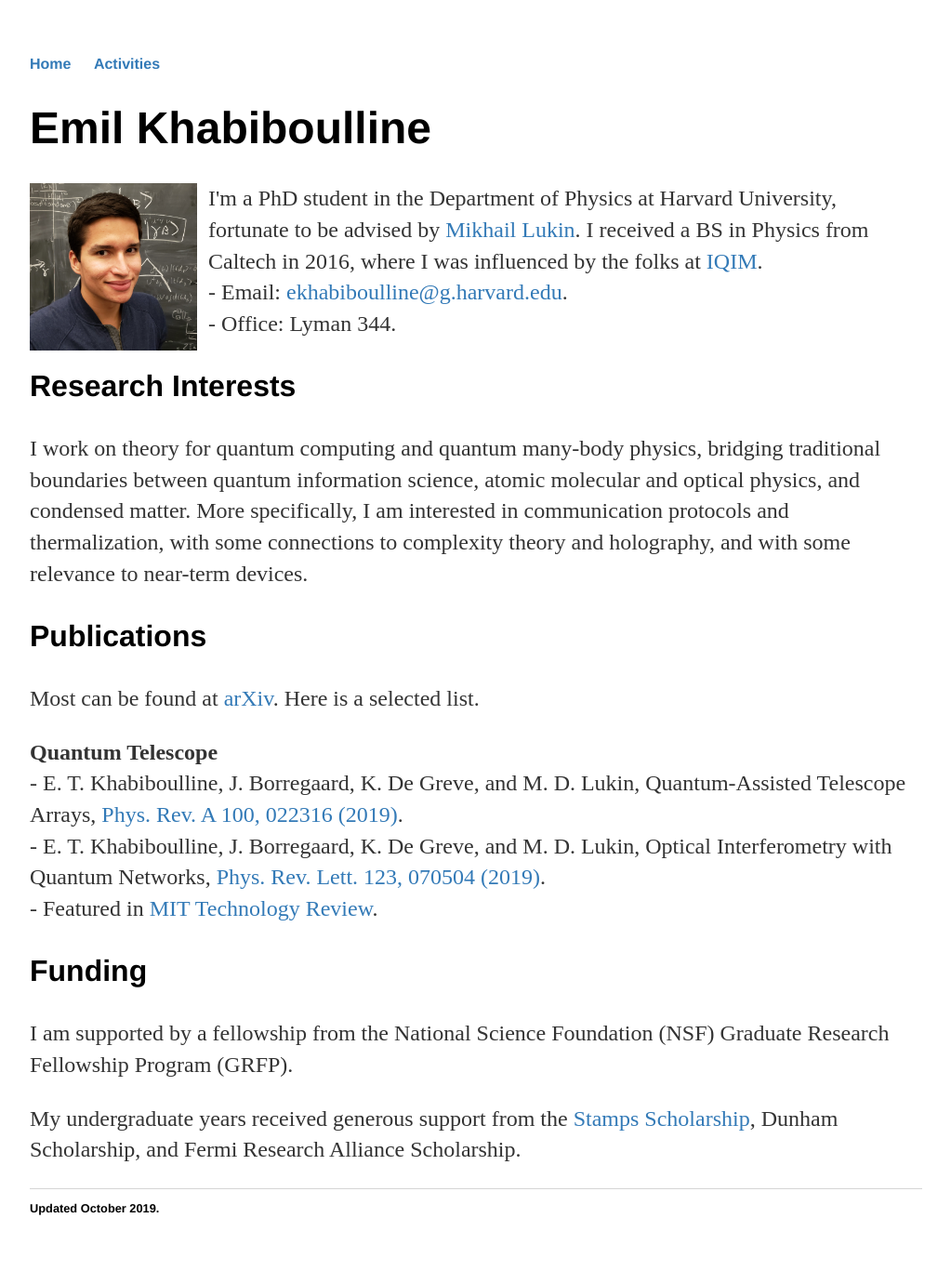
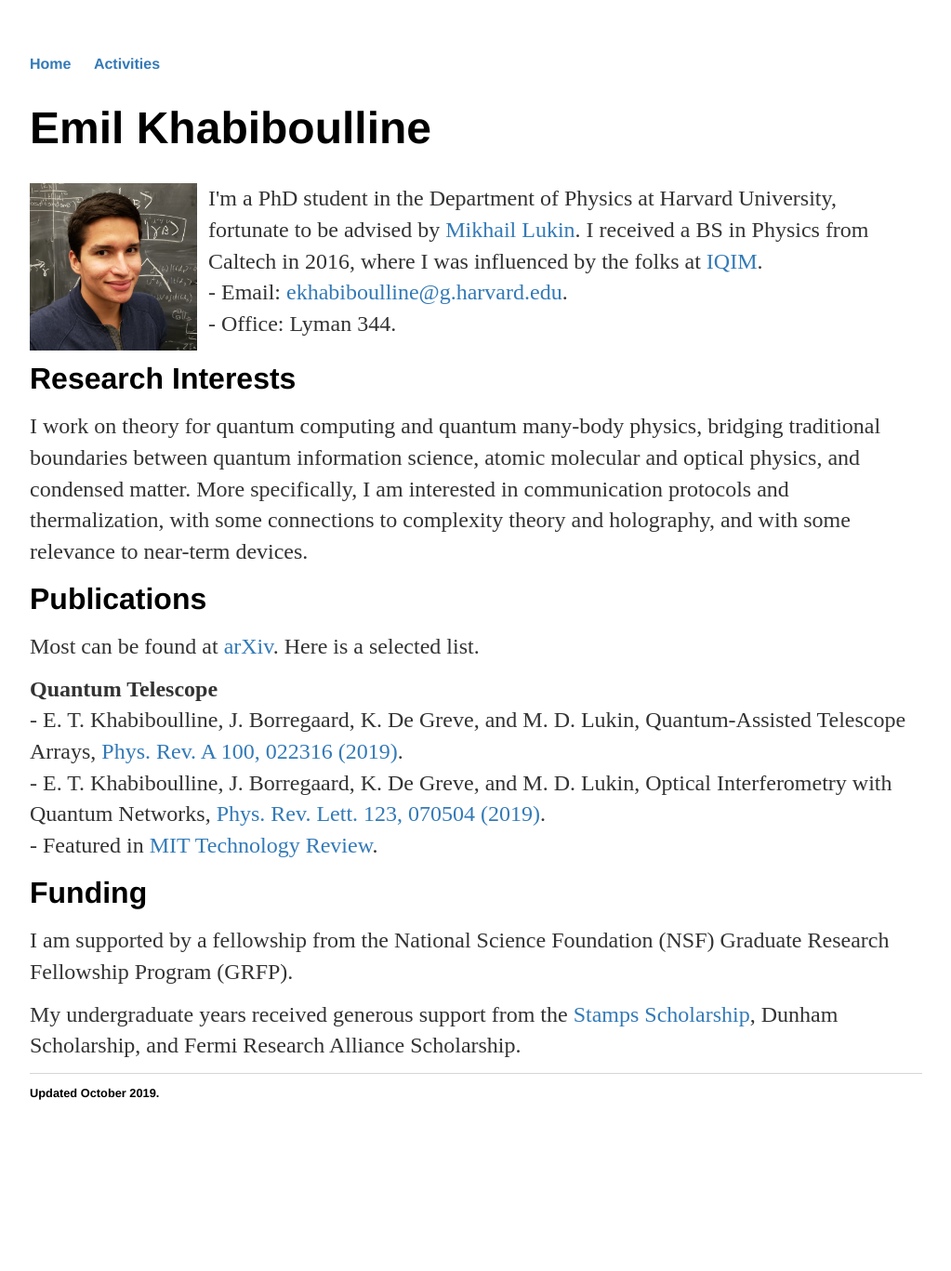
Before and after one commit to emilkhab/emilkhab.github.io, a Jekyll site: the page built from index.html, in a window 1280 px wide. Shown: the whole page at 93% size, without its empty margins (128-1151 px from the left). Built offline with Jekyll 4.4.1, drawn with Linux system fonts in a browser that asks for light colours; after the commit the page ends 1243 px from its top, so only the background shows below that.

Commit message:
Update main.css

```diff
--- a/css/main.css
+++ b/css/main.css
@@ -26,12 +26,12 @@ h1 {
 h2 {
     font-size: 2em;
     font-family:'Helvetica', 'Arial', 'Sans-Serif';
-    margin: 1em auto;
+    margin: 0.5em auto;
 }
 p {
     font-size: 1.5em;
     line-height: 1.4em;
-    margin: 1em auto;
+    margin: 0.5em auto;
     color: #333;
 }
 footer {
```
